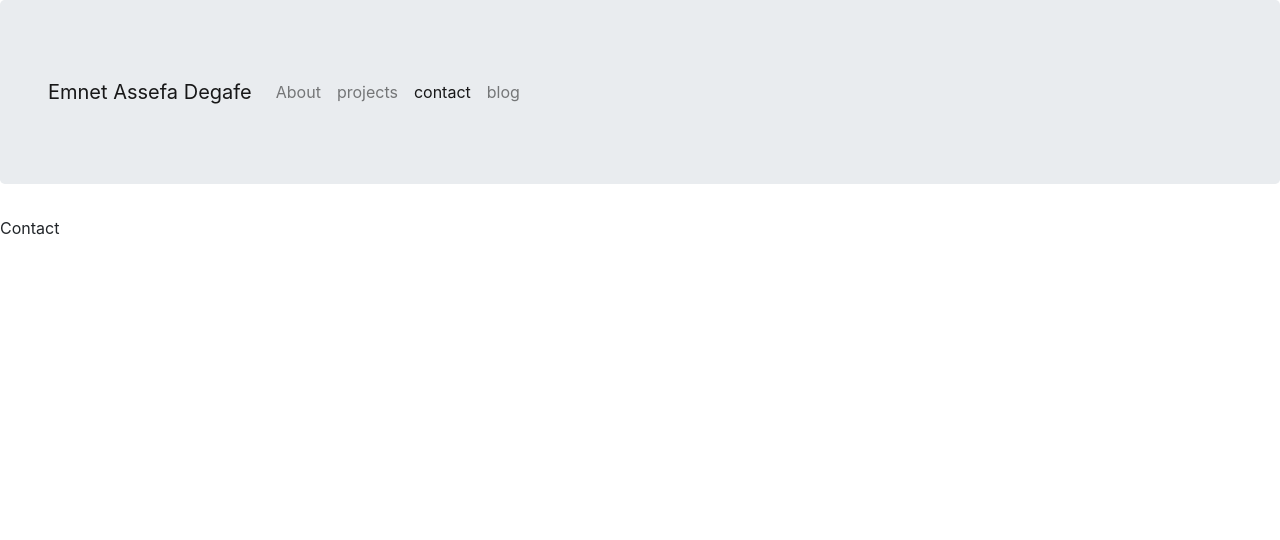
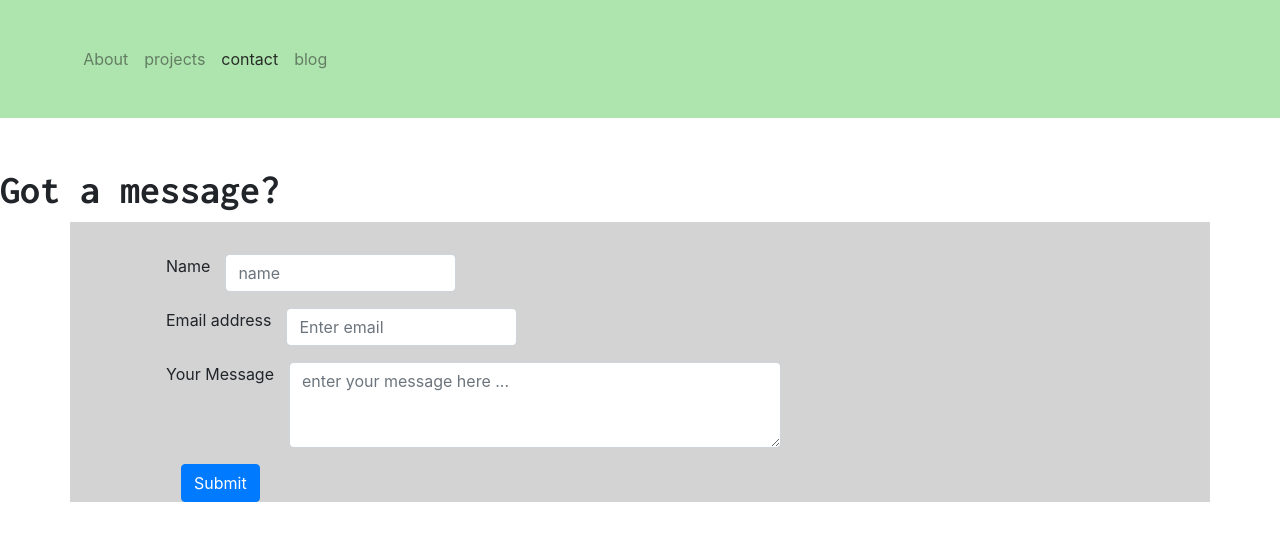
Before and after one commit to Emnetdegafe/personal-site, a React (Create React App) app: page /contact in a window 1280 px wide. Shown: the top 540 px of the page. Built offline with nearby package versions, Linux system fonts and the light colour scheme.

Commit message:
set up scss and some styling

```diff
--- a/src/App.js
+++ b/src/App.js
@@ -6,14 +6,11 @@ import About from "../src/components/About";
 import projects from "../src/components/Projects";
 import Contact from "../src/components/Contact";
 import Navigation from "./components/Navbar";
-import { Jumbotron } from "react-bootstrap";
 
 function App() {
   return (
     <div>
-      <Jumbotron>
         <Navigation />
-      </Jumbotron>
       <Switch>
         <Route exact path="/" component={Home} />
         <Route path="/about" component={About} />
--- a/src/App.scss
+++ b/src/App.scss
@@ -3,31 +3,22 @@
   text-align: center;
 }
 
-.App-logo {
-  height: 40vmin;
-  pointer-events: none;
-}
-
-@media (prefers-reduced-motion: no-preference) {
-  .App-logo {
-    animation: App-logo-spin infinite 20s linear;
+@media (max-width: 700px) {
+  .hide-sm {
+    display: none;
+  }
+.grid-2,
+  .grid-3,
+  .grid-4 {
+    grid-template-columns: 1fr;
+  }
+  .x-large {
+    font-size: 3rem;
+  }
+.large {
+    font-size: 2rem;
+  }
+.lead {
+    font-size: 1rem;
   }
 }
-
-
-.App-link {
-  color: #61dafb;
-}
-
-@keyframes App-logo-spin {
-  from {
-    transform: rotate(0deg);
-  }
-  to {
-    transform: rotate(360deg);
-  }
-}
-
-// .jumbotron {
-//   background-color: red;
-// }
--- a/src/components/About/index.js
+++ b/src/components/About/index.js
@@ -3,7 +3,7 @@ import React from 'react';
 export default function About() {
     return (
         <div>
-            About
+            Hi, I am Emnet Degafe, I am a front-end developer.
         </div>
     );
 }
--- /dev/null
+++ b/src/components/Contact/contact.scss
@@ -0,0 +1,11 @@
+$myBackgroundColor: light-grey;
+
+Form {
+  padding-left: 6em;
+  //   border: 1px solid lightblue;
+  background-color: $myBackgroundColor;
+}
+.container {
+  padding-top: 2em;
+  background-color: lightgrey;
+}
--- a/src/components/Contact/index.js
+++ b/src/components/Contact/index.js
@@ -1,9 +1,42 @@
-import React from 'react';
+import React from "react";
+import { Form, Button, Col, Row } from "react-bootstrap";
+import "./contact.scss";
+export default function Contact() {
+  return (
+    <div>
+      <h1>Got a message?</h1>
+      <div className="container">
+        <Form>
+          <Form.Group as={Row}>
+            <Form.Label>Name</Form.Label>
+            <Col sm={3}>
+              <Form.Control type="text" placeholder="name" />
+            </Col>
+          </Form.Group>
 
-export default function Contact() {
-    return (
-        <div>
-          Contact
-        </div>
-    );
+          <Form.Group as={Row} controlId="formBasicEmail">
+            <Form.Label>Email address</Form.Label>
+            <Col sm={3}>
+              <Form.Control type="email" placeholder="Enter email" />
+            </Col>
+          </Form.Group>
+
+          <Form.Group as={Row} controlId="exampleForm.ControlTextarea1">
+            <Form.Label>Your Message</Form.Label>
+            <Col xs="6">
+              <Form.Control
+                as="textarea"
+                rows="3"
+                placeholder="enter your message here ..."
+              />
+            </Col>
+          </Form.Group>
+
+          <Button style={{alignItems:'center'}}variant="primary" type="submit">
+            Submit
+          </Button>
+        </Form>
+      </div>
+    </div>
+  );
 }
--- /dev/null
+++ b/src/components/Home/home.scss
@@ -0,0 +1 @@
+@import "../../styles/global.scss";
--- a/src/components/Home/index.js
+++ b/src/components/Home/index.js
@@ -3,8 +3,8 @@ import { Jumbotron } from "react-bootstrap";
 
 export default function Home() {
   return (
-    <div>
-      <Jumbotron>Home</Jumbotron>
+    <div className='container'>
+      Emnet Assefa Degafe
     </div>
   );
 }
--- a/src/components/Navbar/Navigation.scss
+++ b/src/components/Navbar/Navigation.scss
@@ -1,6 +1,28 @@
-@import "~bootstrap/scss/bootstrap";
+@import "~bootstrap/scss/bootstrap.scss";
+@import "../../styles/global.scss";
 
-.NavBar {
-    padding-right: 30rem;
-    width: 15em;
+.navbar {
+  display: flex;
+  justify-content: space-between;
+  align-items: center;
+  padding: 2rem 4rem;
+  z-index: 1;
+  width: 100%;
+  opacity: 0.9;
+  margin-bottom: 3rem;
+  background: var(--nav-primary-color);
+  color: var(--nav-text-color);
 }
+.mr-auto {
+  color: var(--nav-text-color);
+  padding: 0.45rem;
+  margin: 0 0.25rem;
+}
+Nav.Link:hover {
+  color: var(--nav-a-hov-color);
+}
+
+.mr-auto {
+  text-align: center;
+  justify-content: center;
+}
--- a/src/components/Navbar/index.js
+++ b/src/components/Navbar/index.js
@@ -5,13 +5,13 @@ import { Navbar, Nav } from "react-bootstrap";
 
 export default function Navigation() {
   return (
-    <Navbar className="NavBar" expand="lg">
-      <Navbar.Brand as={NavLink} to="/">
+    <Navbar className='navbar'>
+      {/* <Navbar.Brand as={NavLink} to="/">
         Emnet Assefa Degafe
-      </Navbar.Brand>
+      </Navbar.Brand> */}
       <Navbar.Toggle />
       <Nav className="mr-auto">
-        <Navbar.Toggle aria-controls="basic-navbar-nav" />
+        {/* <Navbar.Toggle aria-controls="basic-navbar-nav" /> */}
         <Nav.Link as={NavLink} to="/about">
           About
         </Nav.Link>
--- /dev/null
+++ b/src/styles/config.scss
@@ -0,0 +1,11 @@
+@import url("https://fonts.googleapis.com/css2?family=Inconsolata:wght@700&display=swap");
+
+$headings-font-family: "Inconsolata", monospace;
+$headings-font-weight: 700;
+
+// $font-family-base: "Libre Baskerville", serif;
+:root {
+  --nav-primary-color: rgb(166, 226, 166);
+  --nav-text-color: Black;
+  --nav-a-hov-color: Blue;
+}
--- /dev/null
+++ b/src/styles/global.scss
@@ -0,0 +1,2 @@
+@import "./config.scss";
+@import "~bootstrap/scss/bootstrap.scss";
```
